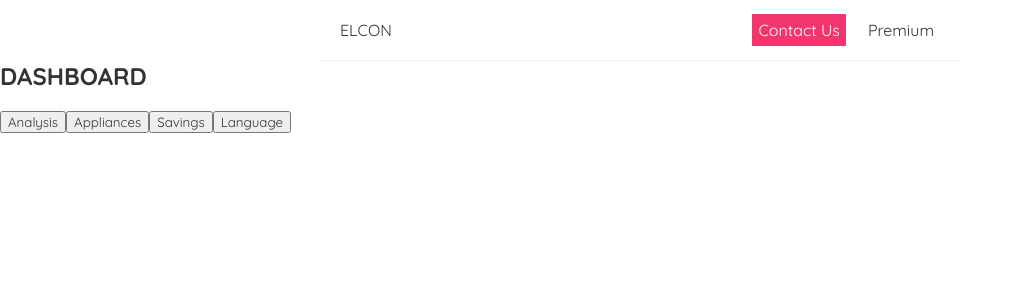
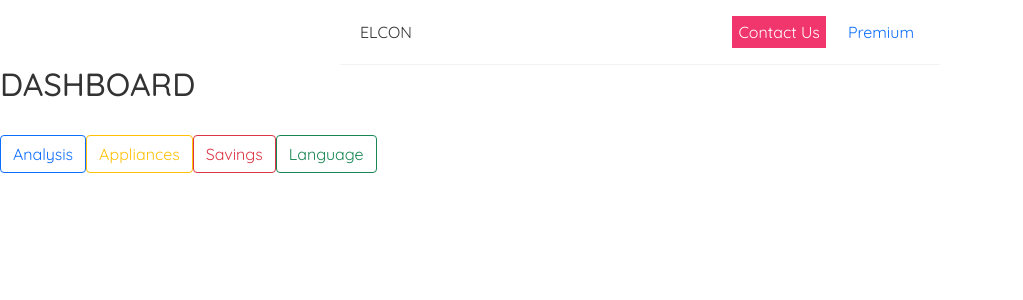
Before and after one commit to apurbashakya/SmartGrid, a React (Create React App) app in the folder SmartGrid/smart-grid/: page / in a window 1280 px wide. Shown: the top 300 px of the page, without its empty margins (0-1023 px from the left). Built offline with nearby package versions, Linux system fonts and the light colour scheme.

Commit message:
Added React Bootstrap

```diff
--- a/SmartGrid/smart-grid/package.json
+++ b/SmartGrid/smart-grid/package.json
@@ -6,7 +6,9 @@
     "@testing-library/jest-dom": "^5.16.2",
     "@testing-library/react": "^12.1.3",
     "@testing-library/user-event": "^13.5.0",
+    "bootstrap": "^5.1.3",
     "react": "^17.0.2",
+    "react-bootstrap": "^2.2.0",
     "react-dom": "^17.0.2",
     "react-scripts": "5.0.0",
     "web-vitals": "^2.1.4"
--- a/SmartGrid/smart-grid/src/components/Home.js
+++ b/SmartGrid/smart-grid/src/components/Home.js
@@ -1,5 +1,6 @@
 import React, { useState } from "react";
 import Analysis from "./Analysis";
+import Button from 'react-bootstrap/Button';
 
 const Home = () => {
   const homeClick = () => {
@@ -15,10 +16,10 @@ const Home = () => {
 
       <br />
       <div>
-        <button onClick={toggleImage}>Analysis</button>
-        <button>Appliances</button>
-        <button>Savings</button>
-        <button>Language</button>
+        {<Button onClick={toggleImage} variant="outline-primary">Analysis</Button>}
+        {<Button onClick={toggleImage} variant="outline-warning">Appliances</Button>}
+        {<Button onClick={toggleImage} variant="outline-danger">Savings</Button>}
+        {<Button onClick={toggleImage} variant="outline-success">Language</Button>}
       </div>
       <div>{toggled && <Analysis></Analysis>}</div>
     </div>
--- a/SmartGrid/smart-grid/src/index.js
+++ b/SmartGrid/smart-grid/src/index.js
@@ -1,6 +1,7 @@
 import React from 'react';
 import ReactDOM from 'react-dom';
 import './index.css';
+import 'bootstrap/dist/css/bootstrap.min.css';
 import App from './App';
 import reportWebVitals from './reportWebVitals';
 
```
Also changed, not shown: 1 other file (tests, documents, lock files or other folders).
